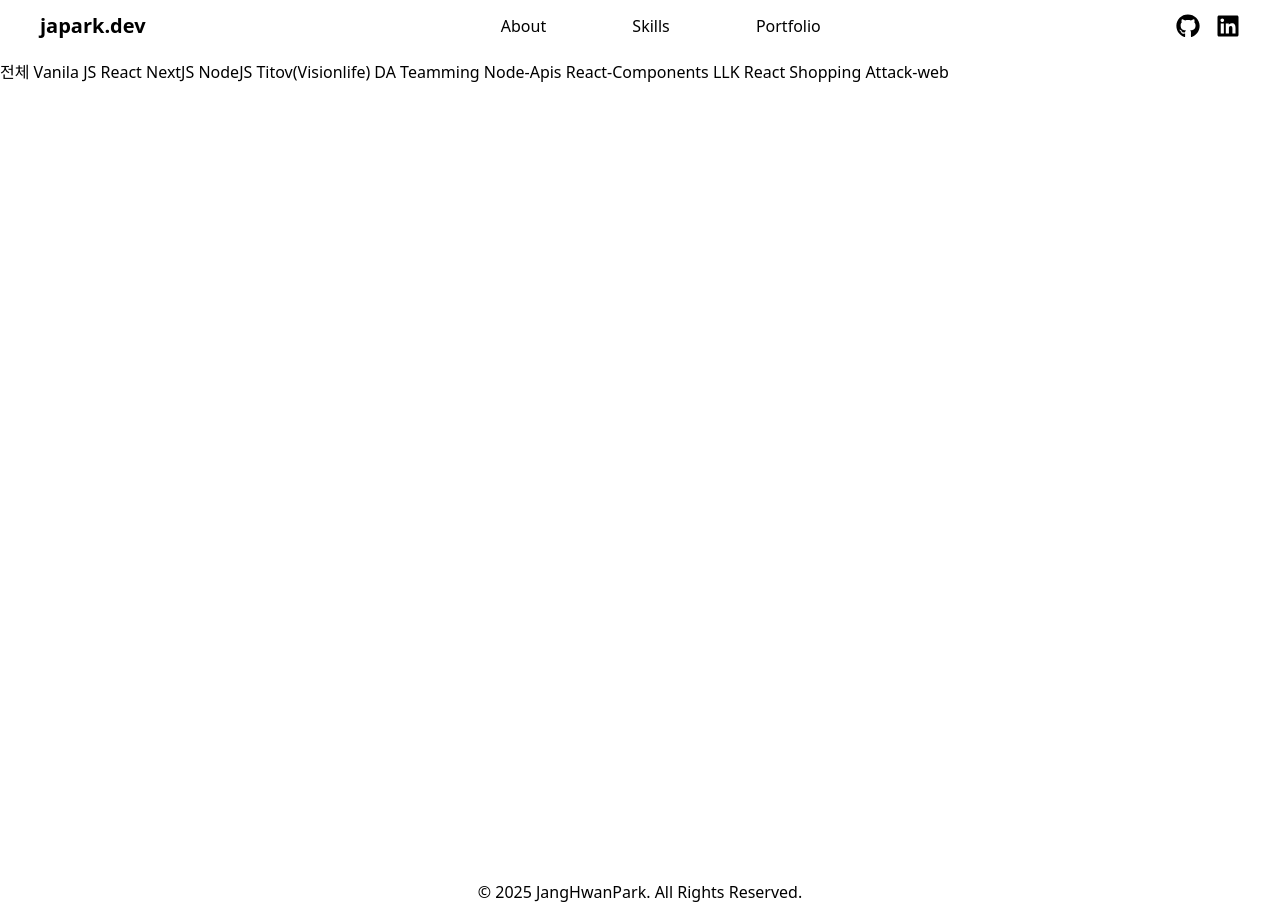
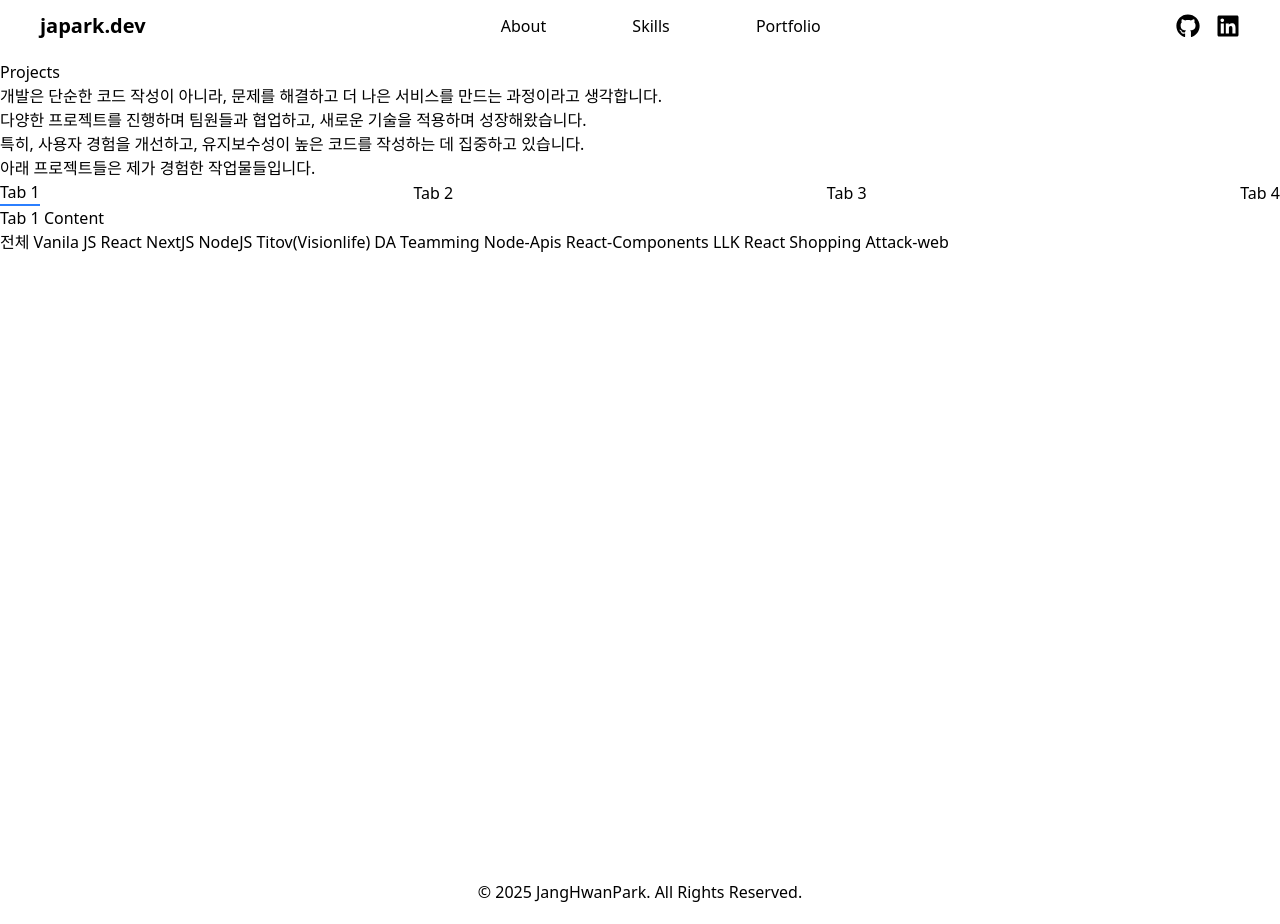
Before and after one commit to JangHwanPark/JangHwan-Portfolio, a React (Vite) app: page /portfolio in a window 1280 px wide. Built offline with nearby package versions, Linux system fonts and the light colour scheme.

Commit message:
:sparkle: feat - 포트폴리오 페이지 워딩작성 및 테스트코드 수정
- Navigation.test.tsx 내 Props 전달

```diff
--- a/src/pages/Home.tsx
+++ b/src/pages/Home.tsx
@@ -1,11 +1,22 @@
+const tag = [
+  { label: "프론트엔드" },
+  { label: "협업" },
+  { label: "팀워크" },
+  { label: "사용자 중심" },
+];
+
 const Home = () => {
   return (
-    <section className='w-full h-screen flex items-center justify-center'>
-      <header className='font-bold leading-8'>
-        <p className='text-lg'>#프론트엔드 #협업 #팀워크 #사용자 중심</p>
-        <h1 className='mb-8 text-3xl'>데이터를 조각하는 프론트엔드 개발자 박장환 입니다.</h1>
-        <h2 className='text-xl'>저는 팀워크와 협업을 중시하는 신입 프론트엔드 개발자입니다.<br/>
-          사용자 중심의 웹 애플리케이션을 개발하기 위해 팀과 함께 협력하며 성장하고 있습니다.<br/>
+    <section className="w-full h-screen flex items-center justify-center">
+      <header className="font-bold leading-8">
+        <p className="text-lg">
+          {tag.map((item, index) => (
+            <span key={index} className='px-2'>#{item.label}</span>
+          ))}
+        </p>
+        <h1 className="mb-8 text-3xl">데이터를 조각하는 프론트엔드 개발자 박장환 입니다.</h1>
+        <h2 className="text-xl">저는 팀워크와 협업을 중시하는 신입 프론트엔드 개발자입니다.<br />
+          사용자 중심의 웹 애플리케이션을 개발하기 위해 팀과 함께 협력하며 성장하고 있습니다.<br />
           제 포트폴리오에서 다양한 프로젝트와 협업 경험을 확인해보세요.</h2>
       </header>
     </section>
--- a/src/pages/Portfolio.tsx
+++ b/src/pages/Portfolio.tsx
@@ -1,6 +1,41 @@
-const Portfolio: React.FC = () => {
+import { Tab, TabList, TabPanel, TabPanels, Tabs } from "../components";
+import { TabItem } from "../types/tabs";
+
+const tabs: TabItem[] = [
+  { key: "tab1", label: "Tab 1" },
+  { key: "tab2", label: "Tab 2" },
+  { key: "tab3", label: "Tab 3" },
+  { key: "tab4", label: "Tab 4" },
+];
+
+const Portfolio = () => {
   return (
-    <div>
+    <section>
+      <header>
+        <h2>Projects</h2>
+        <p>
+          개발은 단순한 코드 작성이 아니라, 문제를 해결하고 더 나은 서비스를 만드는 과정이라고 생각합니다.<br />
+          다양한 프로젝트를 진행하며 팀원들과 협업하고, 새로운 기술을 적용하며 성장해왔습니다.<br />
+          특히, 사용자 경험을 개선하고, 유지보수성이 높은 코드를 작성하는 데 집중하고 있습니다.<br />
+          아래 프로젝트들은 제가 경험한 작업물들입니다.
+        </p>
+      </header>
+
+      <Tabs tabs={tabs} defaultTab="tab1">
+        <TabList>
+          {tabs.map((tab) => (
+            <Tab key={tab.key} tabKey={tab.key}>
+              {tab.label}
+            </Tab>
+          ))}
+        </TabList>
+        <TabPanels>
+          <TabPanel tabKey="tab1">Tab 1 Content</TabPanel>
+          <TabPanel tabKey="tab2">Tab 2 Content</TabPanel>
+          <TabPanel tabKey="tab3">Tab 3 Content</TabPanel>
+          <TabPanel tabKey="tab4">Tab 4 Content</TabPanel>
+        </TabPanels>
+      </Tabs>
       전체
       Vanila JS
       React
@@ -15,7 +50,7 @@ const Portfolio: React.FC = () => {
       LLK
       React Shopping
       Attack-web
-    </div>
+    </section>
   );
 };
 
```
Also changed, not shown: 1 other file (tests, documents, lock files or other folders).
